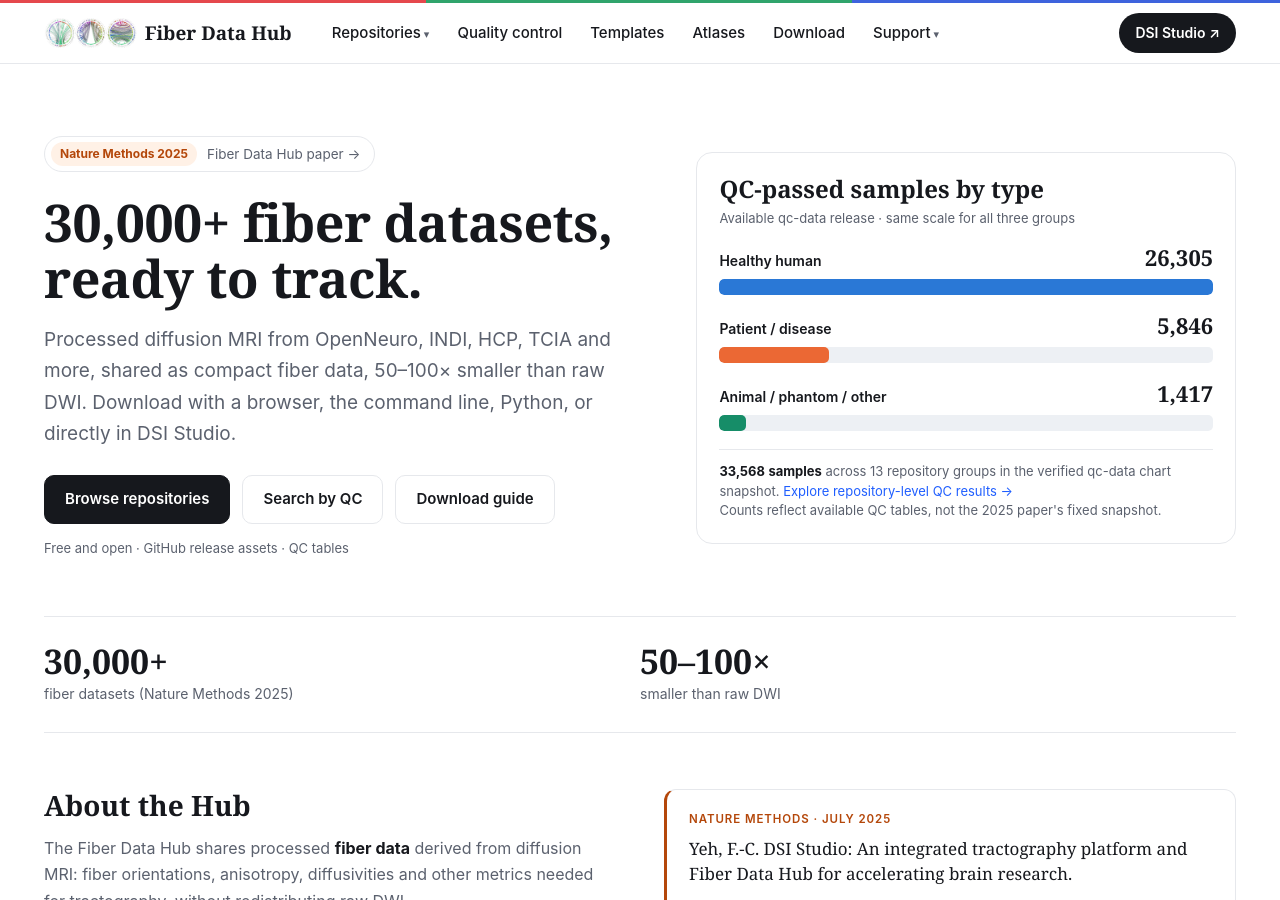
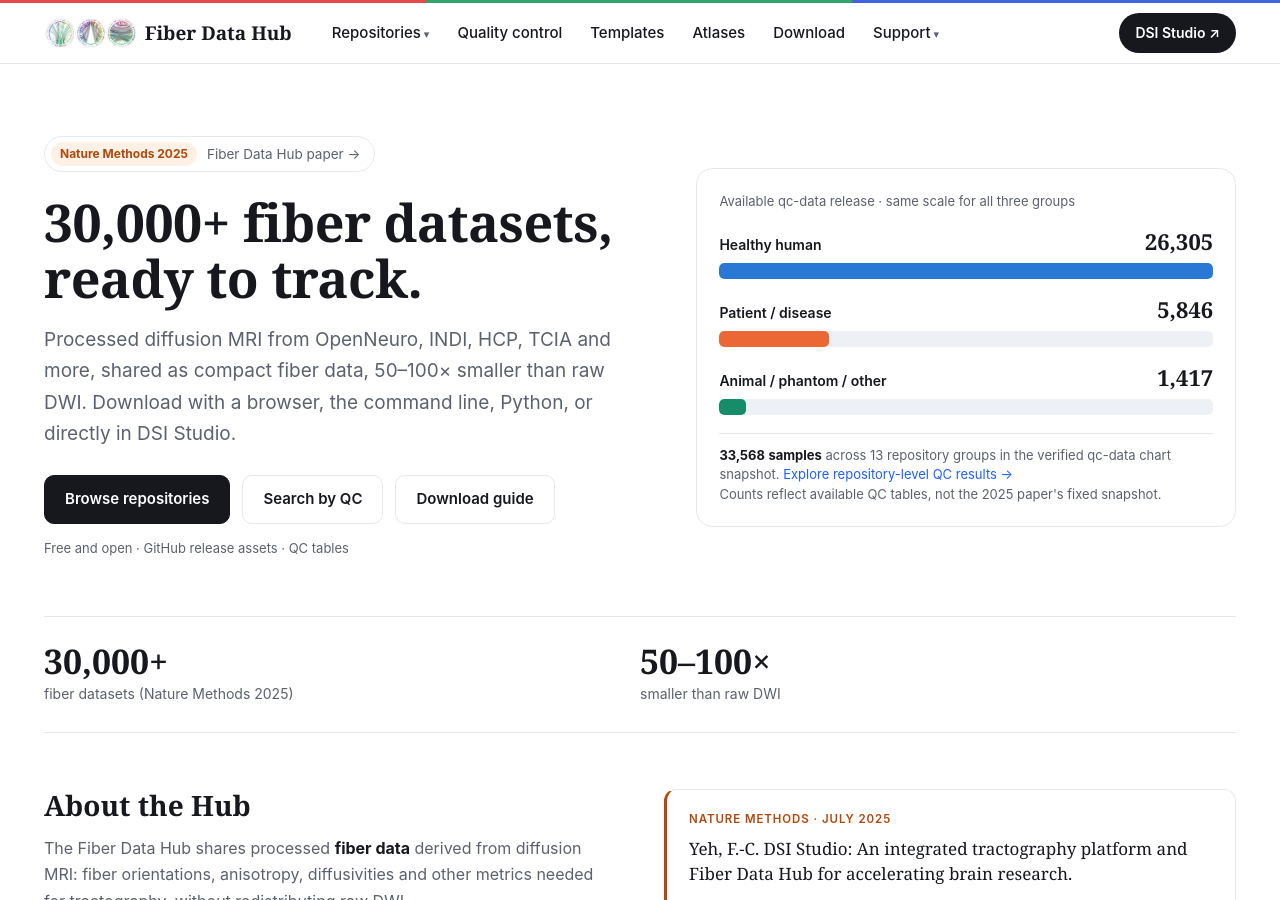
Before and after one commit to frankyeh/Brain-Data, a Jekyll site: the page built from index.md, in a window 1280 px wide and 900 px high. Built offline with Jekyll 4.4.1, drawn with Linux system fonts in a browser that asks for light colours; our own code applies the rules of GitHub Pages for plain Markdown files.

Commit message:
Remove QC-passed samples by type heading above homepage bar chart

```diff
--- a/_layouts/home.html
+++ b/_layouts/home.html
@@ -32,8 +32,8 @@ layout: default
       </div>
       <div class="release">Free and open · GitHub release assets · QC tables</div>
     </div>
-    <figure class="qc-front-figure" aria-labelledby="qc-types-heading">
-      <h2 id="qc-types-heading">QC-passed samples by type</h2>
+    <figure class="qc-front-figure" aria-label="QC-passed sample counts by type">
+
       <p class="qc-note">Available qc-data release · same scale for all three groups</p>
       <div class="qc-types">
         <div class="qc-type">
```
